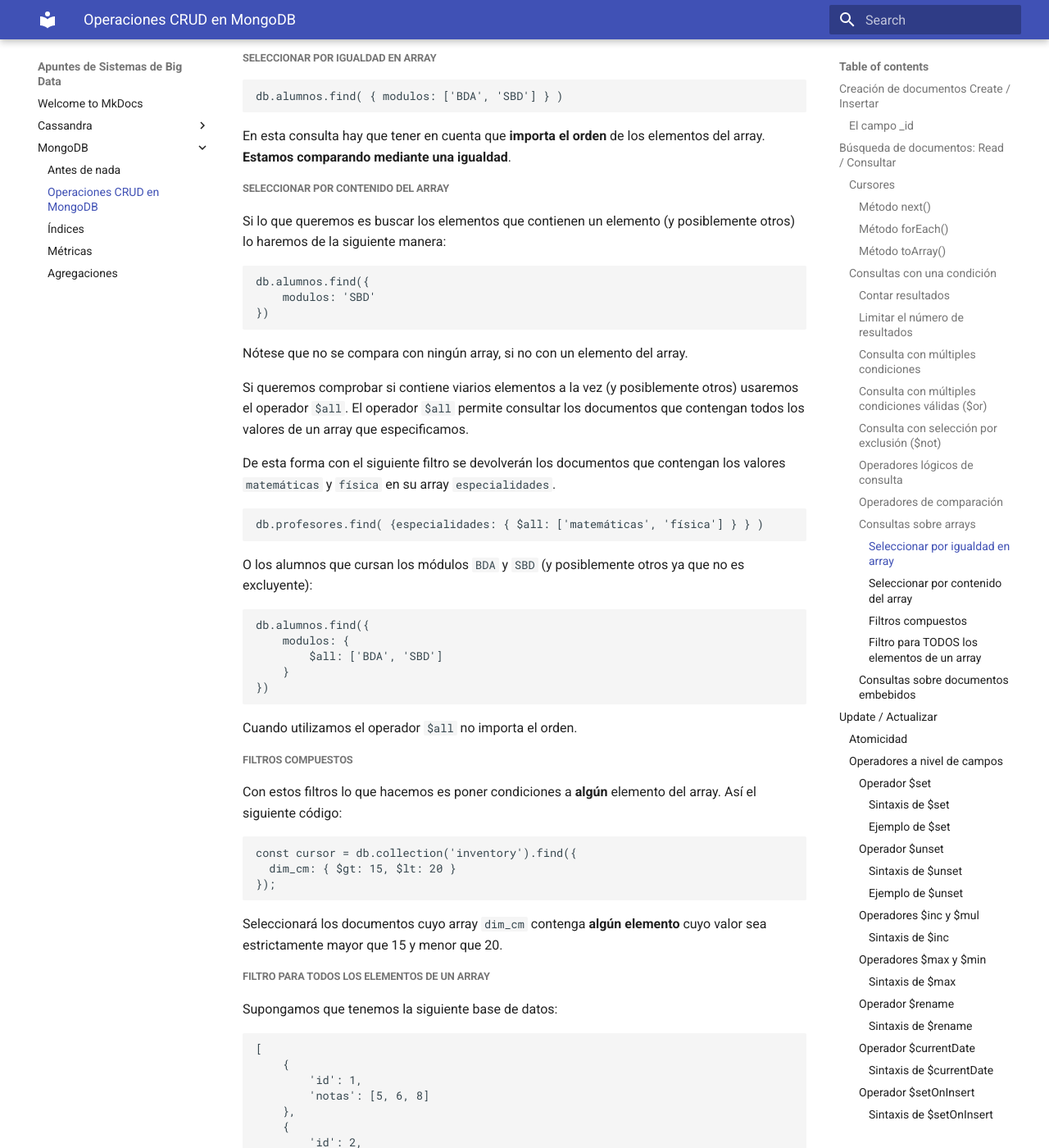
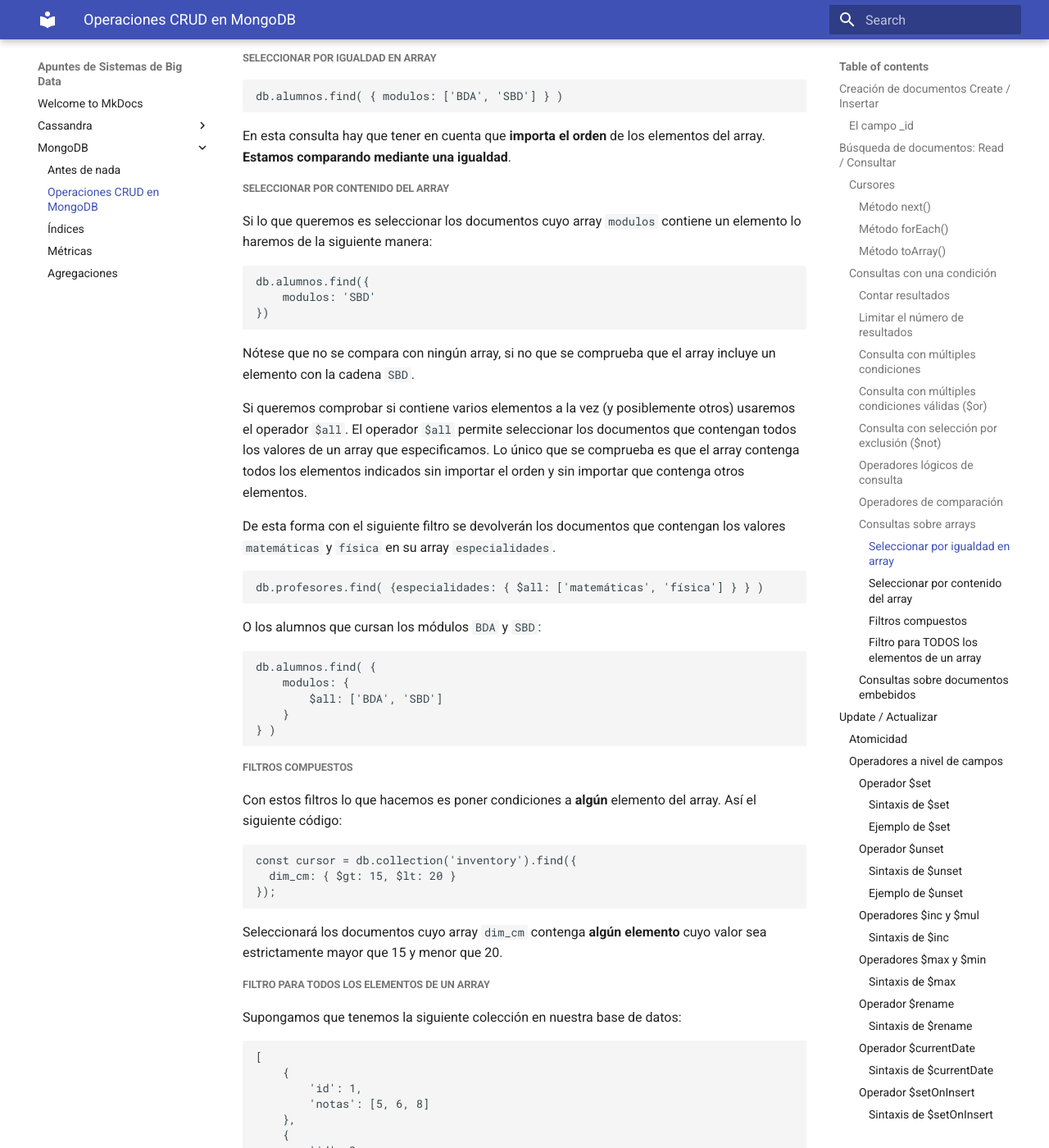
Before and after one commit to mmourazos/SBD, an MkDocs documentation site: the page built from docs/MongoDB/02 - CRUD.md, in a window 1280 px wide and 1400 px high, scrolled down 5752 px. Shown: the whole window at 82% size. Built offline with MkDocs 1.6.1 and Material for MkDocs 9.7.7, drawn with Linux system fonts in a browser that asks for light colours; some of the changed text lies outside the part shown.

Commit message:
Retoques en CRUD

````diff
--- a/docs/MongoDB/02 - CRUD.md
+++ b/docs/MongoDB/02 - CRUD.md
@@ -234,7 +234,7 @@
 
 ##### Seleccionar por contenido del array
 
-Si lo que queremos es buscar los elementos que contienen un elemento (y posiblemente otros) lo haremos de la siguiente manera:
+Si lo que queremos es seleccionar los documentos cuyo array `modulos` contiene un elemento lo haremos de la siguiente manera:
 
 ```javascript
 db.alumnos.find({
@@ -242,10 +242,10 @@
 })
 ```
 
-Nótese que no se compara con ningún array, si no con un elemento del array.
+Nótese que no se compara con ningún array, si no que se comprueba que el array incluye un elemento con la cadena `SBD`.
 
-Si queremos comprobar si contiene viarios elementos a la vez (y posiblemente otros) usaremos el operador `$all`.
-El operador `$all` permite consultar los documentos que contengan todos los valores de un array que especificamos.
+Si queremos comprobar si contiene varios elementos a la vez (y posiblemente otros) usaremos el operador `$all`.
+El operador `$all` permite seleccionar los documentos que contengan todos los valores de un array que especificamos. Lo único que se comprueba es que el array contenga todos los elementos indicados sin importar el orden y sin importar que contenga otros elementos.
 
 De esta forma con el siguiente filtro se devolverán los documentos que contengan los valores `matemáticas` y `física` en su array `especialidades`.
 
@@ -253,17 +253,15 @@
 db.profesores.find( {especialidades: { $all: ['matemáticas', 'física'] } } )
 ```
 
-O los alumnos que cursan los módulos `BDA` y `SBD` (y posiblemente otros ya que no es excluyente):
+O los alumnos que cursan los módulos `BDA` y `SBD`:
 
 ```javascript
-db.alumnos.find({
+db.alumnos.find( {
     modulos: {
         $all: ['BDA', 'SBD']
     }
-})
+} )
 ```
-
-Cuando utilizamos el operador `$all` no importa el orden.
 
 ##### Filtros compuestos
 
@@ -279,7 +277,7 @@
 
 ##### Filtro para TODOS los elementos de un array
 
-Supongamos que tenemos la siguiente base de datos:
+Supongamos que tenemos la siguiente colección en nuestra base de datos:
 
 ```javascript
 [
@@ -294,7 +292,7 @@
 ]
 ```
 
-Si queremos seleccionar todos los documentos cuyas notas (**todas**) sean mayores o iguales a 5 hemos de escribir el siguiente código:
+Si queremos seleccionar todos los documentos cuyas notas, **todas**, sean mayores o iguales a 5 hemos de escribir el siguiente código:
 
 ```javascript
 db.alumnos.find({
@@ -302,9 +300,11 @@
 })
 ```
 
+Es decir, hemos de seleccionar los documentos cuyo array `notas` **no** contenga ningún elemento que sea menor que 5.
+
 Puesto que no hay un operador que exija que todos los elementos cumplan una condición, lo que habrá que hacer es exigir que no haya algún elemento que cumpla la condición opuesta.
 
-Por ejemplo, si no queremos que ningún elemento del array de notas contenga la notas 5 y 6:
+Pongamos otro ejemplo, si queremos ver qué alumnos nunca han alcanzado las notes de de 9 y 10:
 
 ```javascript
 db.alumnos.find({
@@ -318,7 +318,7 @@
 
 #### Consultas sobre documentos embebidos
 
-Para realizar consultas sobre documentos embebidos se usa la notación de punto.
+Lo único que hemos de tener en cuenta para realizar consultas sobre documentos embebidos se usa la notación de punto.
 
 Si tenemos un documento con la siguiente estructura:
 
@@ -339,9 +339,9 @@
 para hacer una consulta sobre el campo `calle` del documento embebido `dirección` escribiríamos:
 
 ```javascript
-db.alumnos.find({
+db.alumnos.find( {
     'dirección.calle': 'Calle de la Rosa'
-})
+} )
 ```
 
 ## *Update* / Actualizar
````
